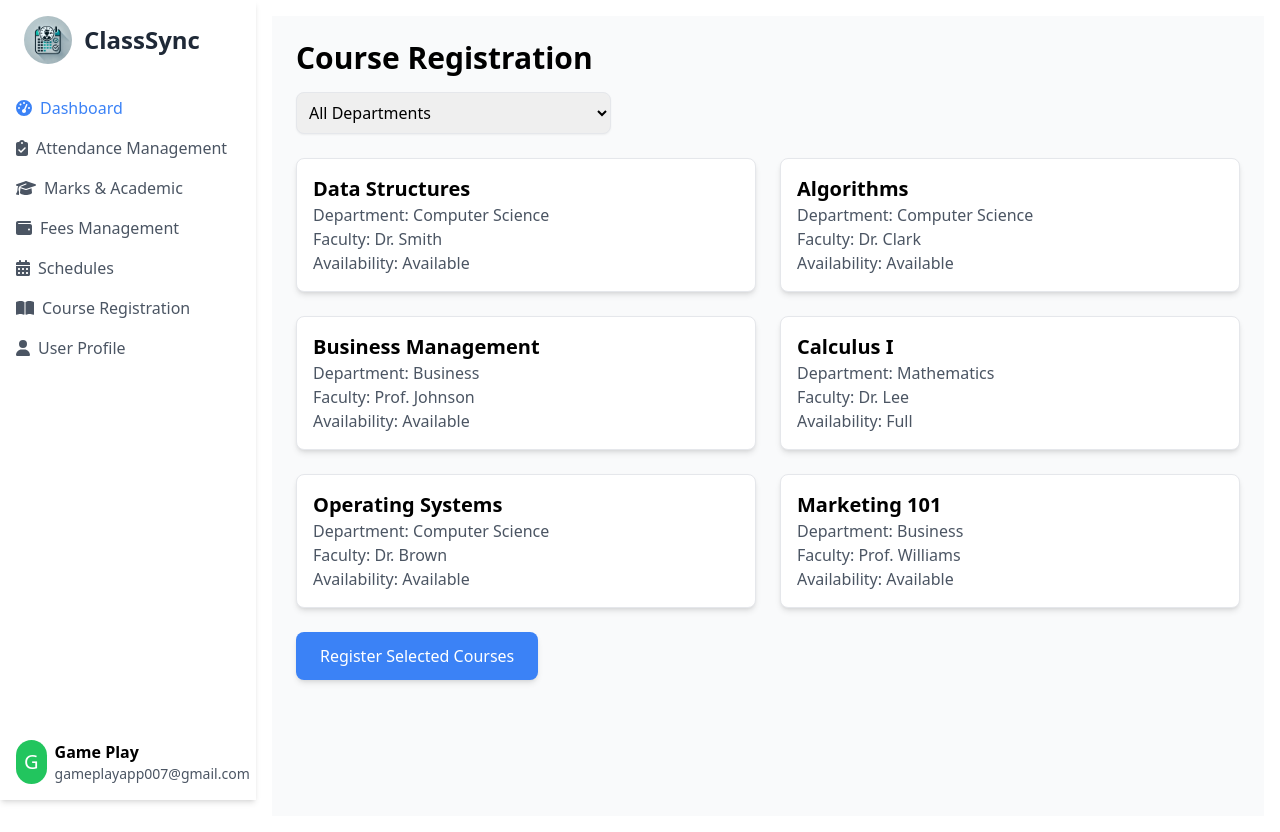
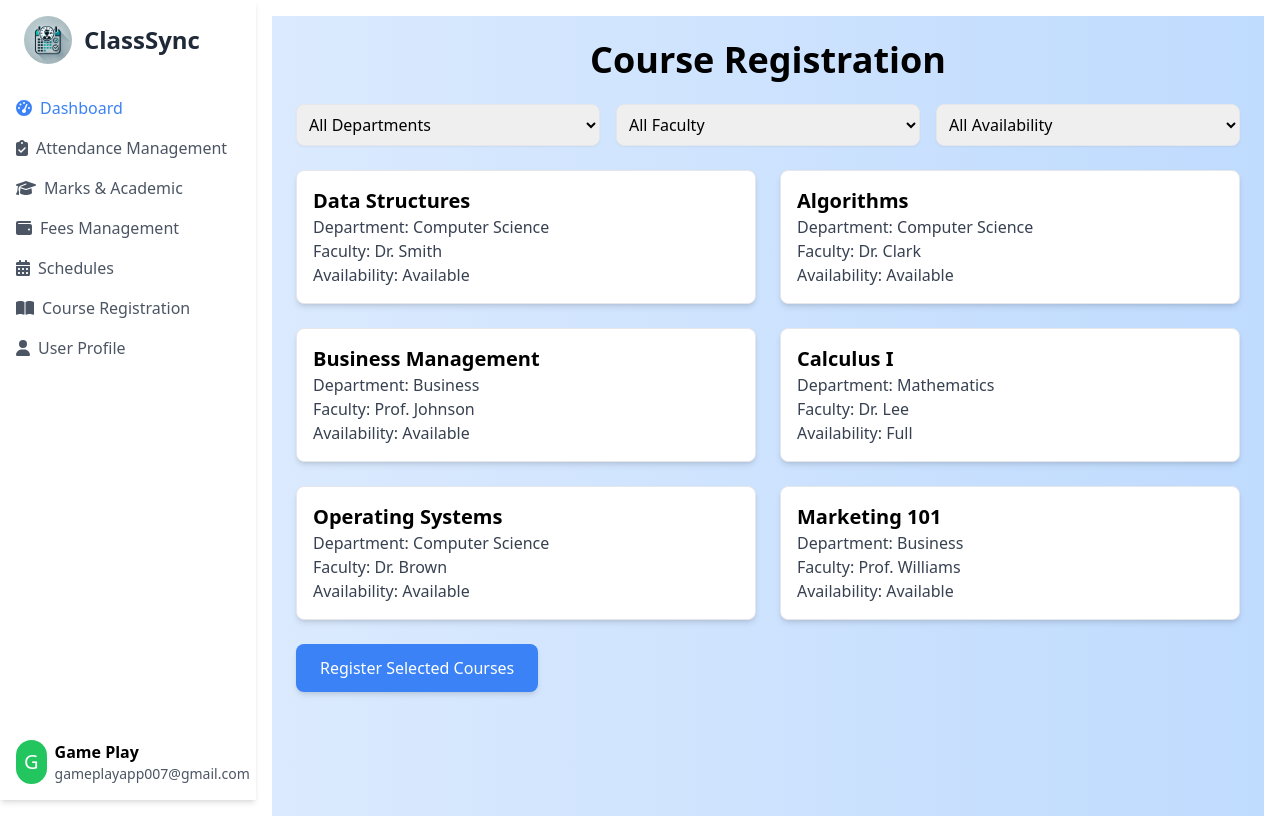
Before and after one commit to Gamerking177/classync, a React (Create React App) app: page /register-courses in a window 1280 px wide. Built offline with nearby package versions, Linux system fonts and the light colour scheme.

Commit message:
improved ui of course registration

```diff
--- a/src/pages/CourseRegistration.js
+++ b/src/pages/CourseRegistration.js
@@ -3,17 +3,43 @@ import React, { useState } from 'react';
 
 const CourseRegistration = () => {
     const [selectedDepartment, setSelectedDepartment] = useState('');
+    const [selectedFaculty, setSelectedFaculty] = useState('');
+    const [selectedAvailability, setSelectedAvailability] = useState('');
     const [availableCourses, setAvailableCourses] = useState(dummyCourses);
     const [selectedCourses, setSelectedCourses] = useState([]);
 
     const handleDepartmentChange = (e) => {
         const department = e.target.value;
         setSelectedDepartment(department);
-        setAvailableCourses(
-            department
-                ? dummyCourses.filter(course => course.department === department)
-                : dummyCourses
-        );
+        filterCourses(department, selectedFaculty, selectedAvailability);
+    };
+
+    const handleFacultyChange = (e) => {
+        const faculty = e.target.value;
+        setSelectedFaculty(faculty);
+        filterCourses(selectedDepartment, faculty, selectedAvailability);
+    };
+
+    const handleAvailabilityChange = (e) => {
+        const availability = e.target.value;
+        setSelectedAvailability(availability);
+        filterCourses(selectedDepartment, selectedFaculty, availability);
+    };
+
+    const filterCourses = (department, faculty, availability) => {
+        let filteredCourses = dummyCourses;
+
+        if (department) {
+            filteredCourses = filteredCourses.filter(course => course.department === department);
+        }
+        if (faculty) {
+            filteredCourses = filteredCourses.filter(course => course.faculty === faculty);
+        }
+        if (availability) {
+            filteredCourses = filteredCourses.filter(course => course.availability === availability);
+        }
+
+        setAvailableCourses(filteredCourses);
     };
 
     const handleCourseSelection = (course) => {
@@ -29,11 +55,11 @@ const CourseRegistration = () => {
     };
 
     return (
-        <div className="p-6 bg-gray-50 min-h-screen">
-            <h1 className="text-3xl font-semibold mb-4">Course Registration</h1>
+        <div className="p-6 bg-gradient-to-r from-blue-100 to-blue-200 min-h-screen">
+            <h1 className="text-4xl font-bold text-center mb-6">Course Registration</h1>
             <div className="flex flex-col md:flex-row items-center gap-4 mb-6">
                 <select
-                    className="p-2 border rounded-lg shadow-sm w-full md:w-1/3"
+                    className="p-2 border rounded-lg shadow-sm w-full md:w-1/3 transition duration-200 ease-in-out hover:shadow-lg"
                     value={selectedDepartment}
                     onChange={handleDepartmentChange}
                 >
@@ -42,26 +68,48 @@ const CourseRegistration = () => {
                     <option value="Business">Business</option>
                     <option value="Mathematics">Mathematics</option>
                 </select>
+                <select
+                    className="p-2 border rounded-lg shadow-sm w-full md:w-1/3 transition duration-200 ease-in-out hover:shadow-lg"
+                    value={selectedFaculty}
+                    onChange={handleFacultyChange}
+                >
+                    <option value="">All Faculty</option>
+                    <option value="Dr. Smith">Dr. Smith</option>
+                    <option value="Dr. Clark">Dr. Clark</option>
+                    <option value="Prof. Johnson">Prof. Johnson</option>
+                    <option value="Dr. Lee">Dr. Lee</option>
+                    <option value="Dr. Brown">Dr. Brown</option>
+                    <option value="Prof. Williams">Prof. Williams</option>
+                </select>
+                <select
+                    className="p-2 border rounded-lg shadow-sm w-full md:w-1/3 transition duration-200 ease-in-out hover:shadow-lg"
+                    value={selectedAvailability}
+                    onChange={handleAvailabilityChange}
+                >
+                    <option value="">All Availability</option>
+                    <option value="Available">Available</option>
+                    <option value="Full">Full</option>
+                </select>
             </div>
 
             <div className="grid md:grid-cols-2 gap-6">
                 {availableCourses.map((course) => (
                     <div
                         key={course.id}
-                        className={`p-4 border rounded-lg shadow-md ${selectedCourses.includes(course) ? 'bg-blue-100' : 'bg-white'}`}
+                        className={`p-4 border rounded-lg shadow-md transition-transform duration-300 ease-in-out transform hover:scale-105 ${selectedCourses.includes(course) ? 'bg-blue-200' : 'bg-white'}`}
                         onClick={() => handleCourseSelection(course)}
                     >
                         <h2 className="text-xl font-bold">{course.title}</h2>
-                        <p className="text-gray-600">Department: {course.department}</p>
-                        <p className="text-gray-600">Faculty: {course.faculty}</p>
-                        <p className="text-gray-600">Availability: {course.availability}</p>
+                        <p className="text-gray-700">Department: {course.department}</p>
+                        <p className="text-gray-700">Faculty: {course.faculty}</p>
+                        <p className="text-gray-700">Availability: {course.availability}</p>
                     </div>
                 ))}
             </div>
 
             <button
                 onClick={handleSubmit}
-                className="mt-6 bg-blue-500 text-white px-6 py-3 rounded-lg shadow-md hover:bg-blue-600 transition"
+                className="mt-6 bg-blue-500 text-white px-6 py-3 rounded-lg shadow-md hover:bg-blue-600 transition duration-200 ease-in-out"
             >
                 Register Selected Courses
             </button>
```
